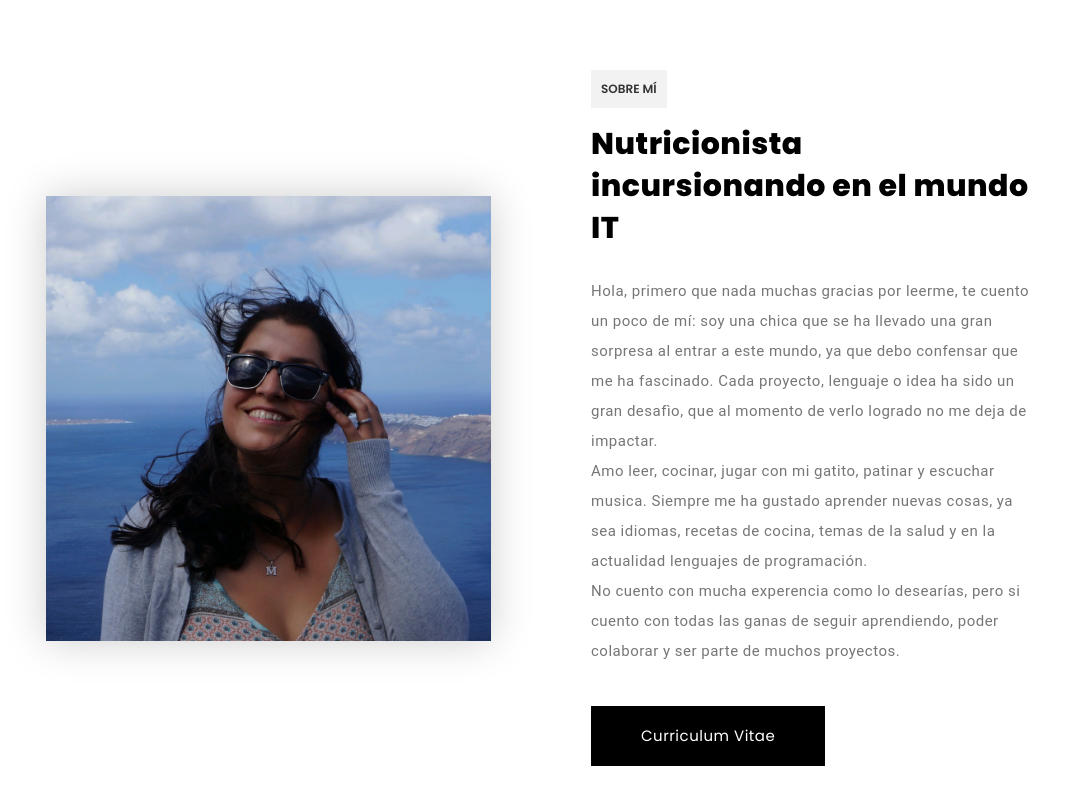
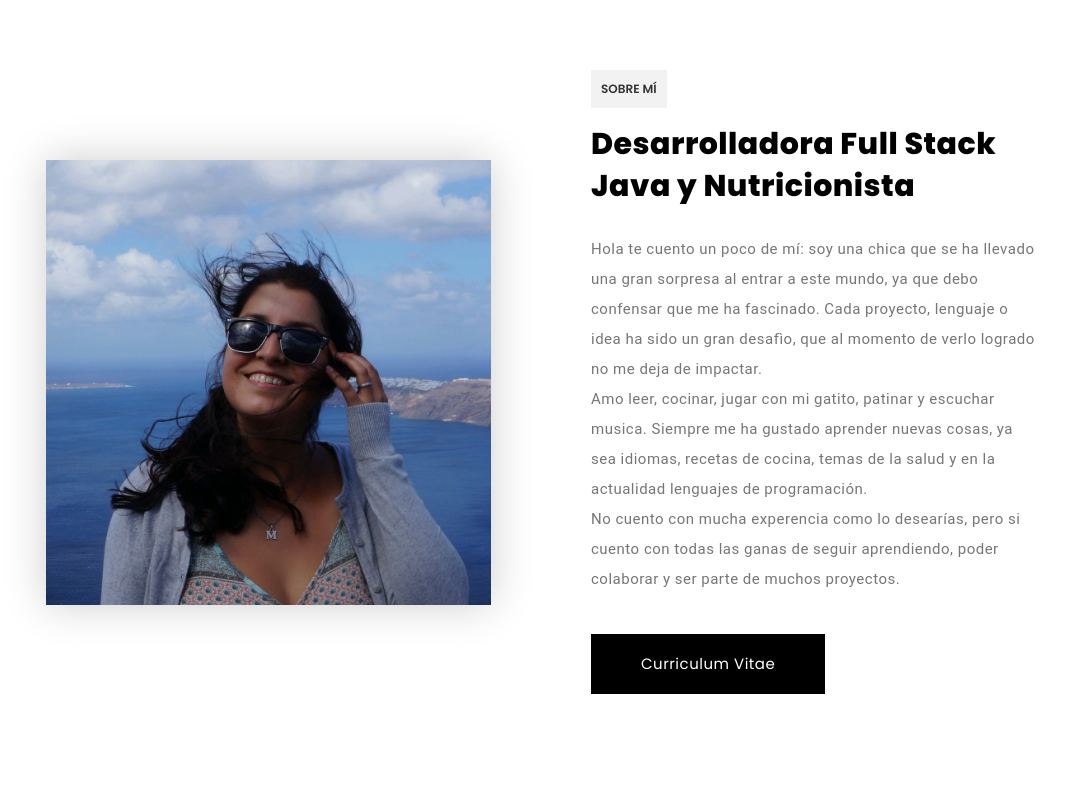
Before and after one commit to Deby26/sobremi, a plain HTML site: page index.html in a window 1280 px wide. Shown: the part 880-1685 px from the top of the page, without its empty margins (99-1164 px from the left). Drawn offline with Linux system fonts and the light colour scheme; some packages are replaced by stand-ins of ours; no server answers; a web font is replaced by a local one.

Commit message:
actualizaciones

```diff
--- a/index.html
+++ b/index.html
@@ -119,7 +119,7 @@
 
         <div class="shane_tm_hero" id="home" data-style="one">
             <div class="background">
-                <div class="image" data-img-url="img/slider/3.jpg"></div>
+                <div class="image" data-img-url="./img/slider/3.jpg"></div>
             </div>
             <div class="container">
                 <div class="content">
@@ -151,10 +151,10 @@
                         <div class="right">
                             <div class="shane_tm_title wow fadeInUp" data-wow-duration="1.5s">
                                 <span>Sobre mí</span>
-                                <h3>Nutricionista incursionando en el mundo IT</h3>
+                                <h3>Desarrolladora Full Stack Java y Nutricionista</h3>
                             </div>
                             <div class="text wow fadeInUp" data-wow-duration="1.5s">
-                                <p>Hola, primero que nada muchas gracias por leerme, te cuento un poco de mí: soy una chica que se ha llevado una gran
+                                <p>Hola te cuento un poco de mí: soy una chica que se ha llevado una gran
                                    sorpresa al entrar a este mundo, ya que debo confensar que me ha fascinado. Cada proyecto, lenguaje o idea ha sido un gran
                                    desafìo, que al momento de verlo logrado no me deja de impactar.
                                    <br>
```
